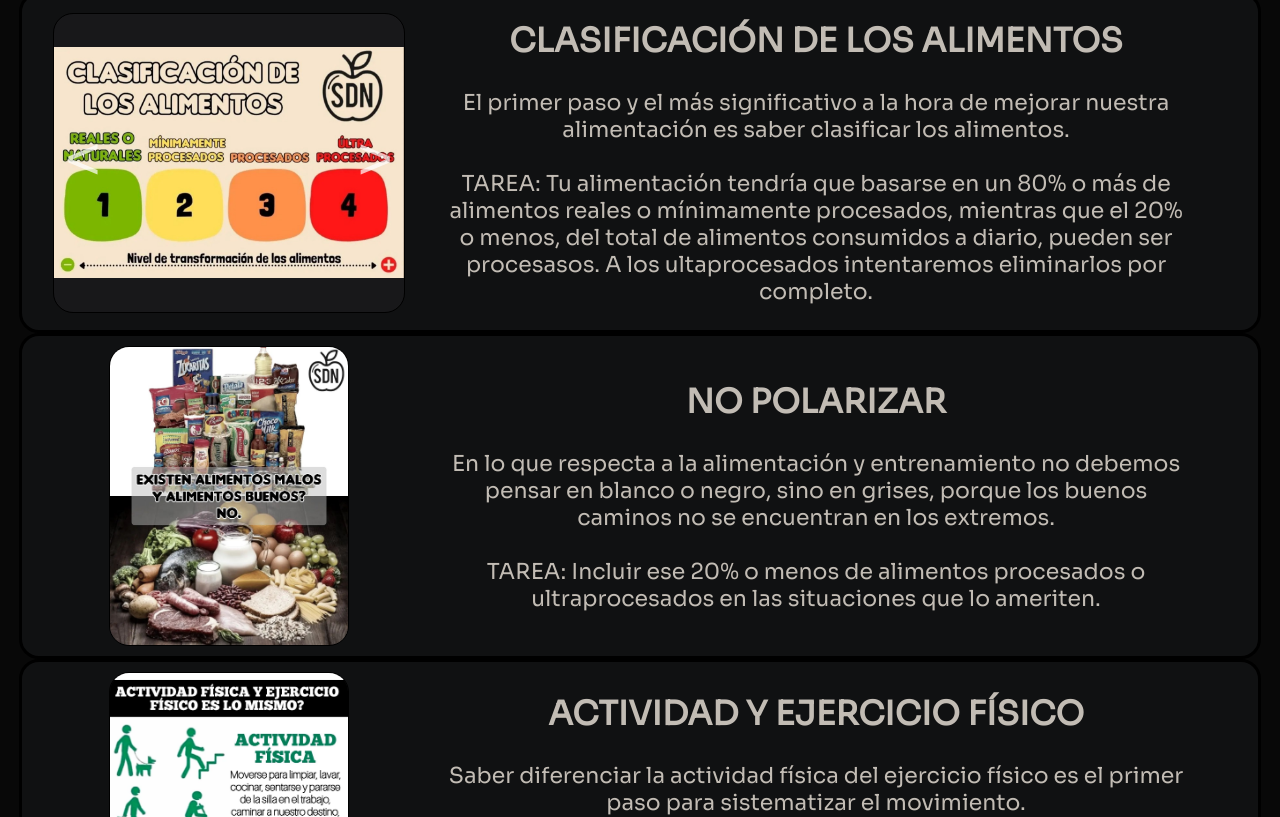
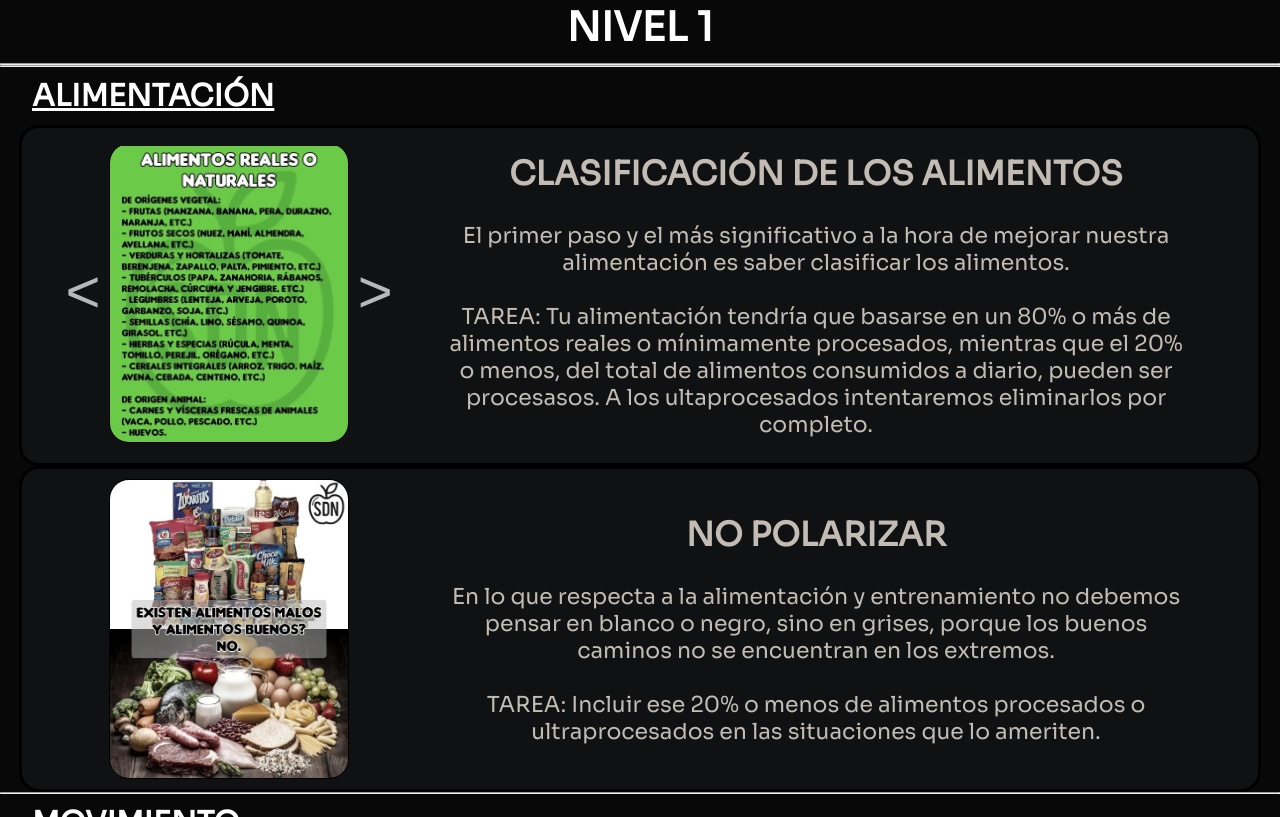
Before and after one commit to Programmer13579/gym_trainer_page, a React (Create React App) app: page / in a window 1280 px wide. Shown: the part 743-1560 px from the top of the page. Built offline with nearby package versions, Linux system fonts and the light colour scheme.

Commit message:
Modifiqué Nivel_1

```diff
--- a/src/Components/Nivel_1.jsx
+++ b/src/Components/Nivel_1.jsx
@@ -11,9 +11,11 @@ import imagen8 from "../img/Nivel-1_(8).jpg"
 import imagen9 from "../img/Nivel-1_(9).jpg"
 
 const Nivel_1 = () => {
+    // const images_1 = [imagen1, imagen6, imagen7, imagen8, imagen9];
     const images_1 = [imagen1, imagen6, imagen7, imagen8, imagen9];
     const [animation_1, setAnimation_1] = useState(0);
-    const [timeInterval_1, setTimeInterval_1] = useState(10000);
+    // const [timeInterval_1, setTimeInterval_1] = useState(10000);
+    const [timeInterval_1, setTimeInterval_1] = useState(3000);
 
     function nextImage(p_time, p_setInterval, p_animation, p_setAnimation, p_images){
         p_setInterval(p_time)
@@ -34,12 +36,17 @@ const Nivel_1 = () => {
 
     useEffect(() => {
         const interval = setInterval(() => {
-            nextImage(10000, setTimeInterval_1, animation_1, setAnimation_1, images_1);
+            // nextImage(10000, setTimeInterval_1, animation_1, setAnimation_1, images_1);
+            nextImage(3000, setTimeInterval_1, animation_1, setAnimation_1, images_1);
         }, timeInterval_1);
         return() => clearInterval(interval);
     });
     return (
         <div className="container">
+            <h2>NIVEL 1</h2>
+            <hr />
+            <hr />
+            <h3>ALIMENTACIÓN</h3>
             <div className='nivelContainer'>
                 <div className="datos">
                     <div className="imagen nivelSlider">
@@ -81,6 +88,8 @@ const Nivel_1 = () => {
                     </div>
                 </div>
             </div>
+            <hr />
+            <h3>MOVIMIENTO</h3>
             <div className='nivelContainer'>
                 <div className="datos">
                     <div className="imagen">
@@ -105,6 +114,8 @@ const Nivel_1 = () => {
                     </div>
                 </div>
             </div>
+            <hr />
+            <h3>DESCANSO</h3>
             <div className='nivelContainer'>
                 <div className="datos">
                     <div className="imagen">
--- a/src/Styles/main.css
+++ b/src/Styles/main.css
@@ -26,7 +26,7 @@
     object-fit: cover;
 }
 .sliderPrincipal{
-    background-color: #e7e7e7;
+    background-color: rgb(24, 24, 26);
     height: 50vw;
     max-height: 100vh;
 }
--- a/src/Styles/niveles.css
+++ b/src/Styles/niveles.css
@@ -1,6 +1,18 @@
 .container{
     background-color: rgb(8, 8, 8);
     padding: 15px 0;
+}
+.container > h2, .container > h3{
+    font-size: 40px;
+    color: white;
+    text-align: center;
+    width: max-content;
+    margin: 10px auto;
+}
+.container > h3{
+    font-size: 30px;
+    margin-left: 2.5%;
+    text-decoration: underline;
 }
 .nivelContainer{
     background-color: rgb(16, 17, 18);
@@ -32,23 +44,36 @@
     border-radius: 20px;
 }
 .nivelSlider{
-    height: 300px;
+
 }
 
 
 .nivelSlider .containerSliderPrincipal .sliderPrincipal .sliderSection img{
-    height: 300px;
+    height: auto;
+    max-height: 300px;
     object-fit: contain;
+
     border: solid 1px black;
     border-radius: 20px;
     background-color: rgb(24, 24, 26);
+    pointer-events: all;
+
+}
+.nivelSlider .containerSliderPrincipal .sliderPrincipal .sliderSection{
+
+}
+.nivelSlider .containerSliderPrincipal .sliderPrincipal{
+    background-color: transparent;
+    height: 300px;
+    max-height: none;
+    display: flex;
+    justify-content: center;
+    align-items: center;
 }
 .nivelSlider .containerSliderPrincipal{
     height: 300px;
 }
-.nivelSlider .containerSliderPrincipal .sliderPrincipal{
-    background-color: transparent;
-}
+
 
 
 
@@ -68,7 +93,7 @@
         display: block;
     }
     .imagen{
-        max-width: 100%;
+        width: 100%;
     }
     .info{
         width: 100%;
```
Also changed, not shown: src/App.jsx (line endings or trailing spaces), 25 other files (tests, documents, lock files or other folders).
